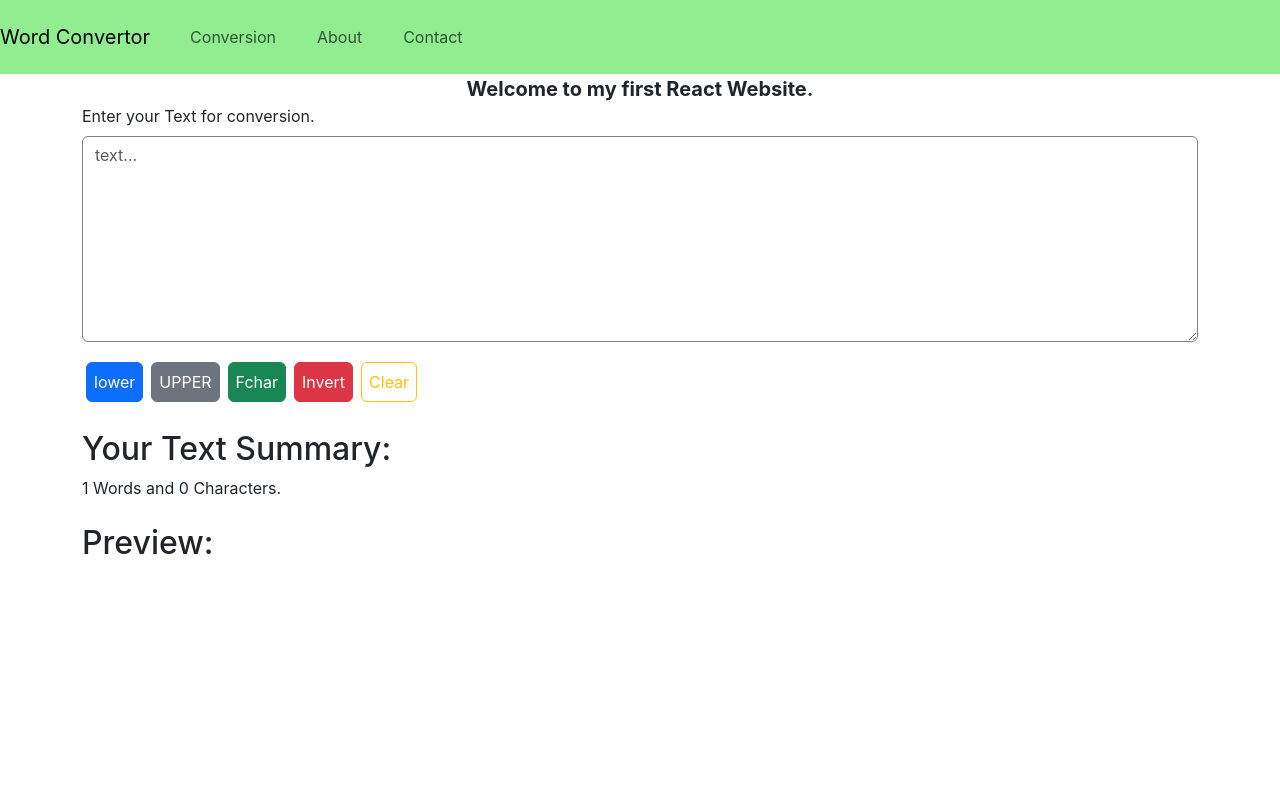
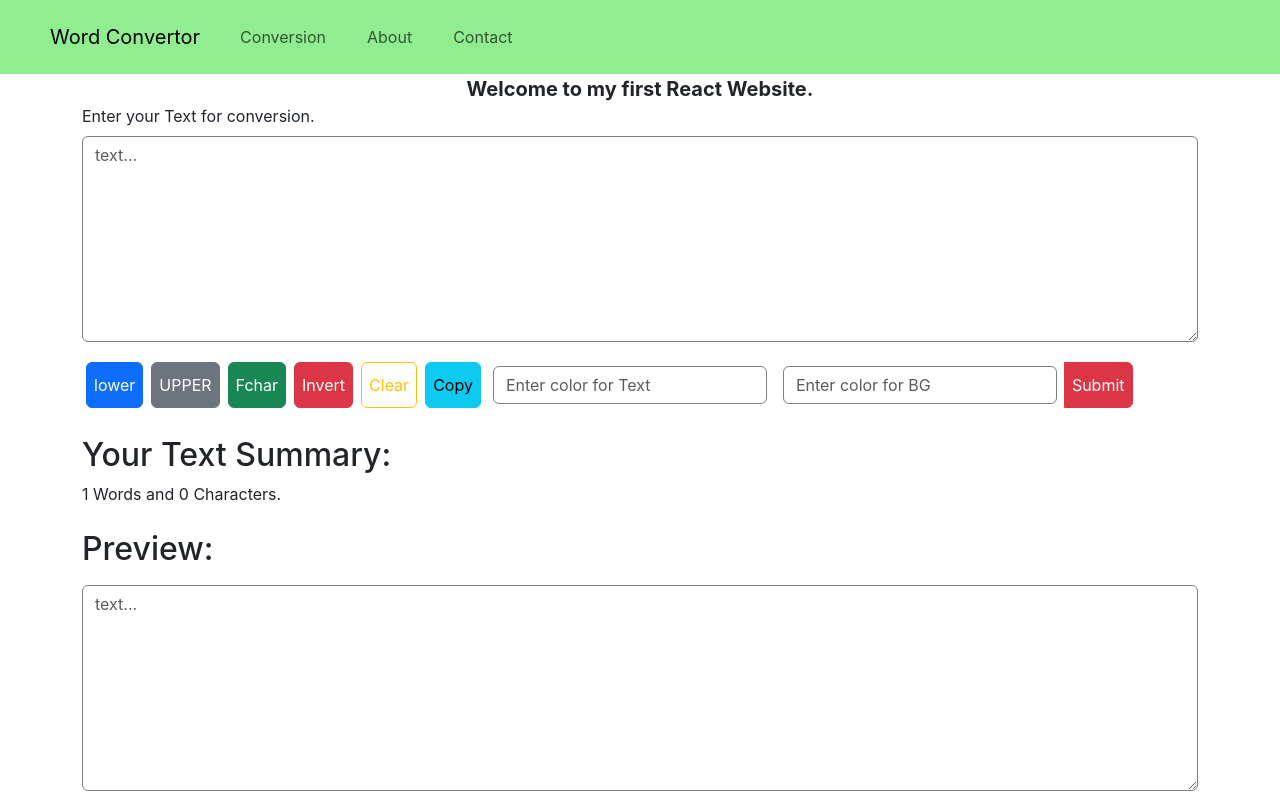
Before and after one commit to Tomkndn/word-convertor, a React (Create React App) app: page / in a window 1280 px wide. Built offline with nearby package versions, Linux system fonts and the light colour scheme.

Commit message:
added some more features

```diff
--- a/src/App.css
+++ b/src/App.css
@@ -1,60 +1,22 @@
-.App {
-  text-align: center;
-}
-
-.App-logo {
-  height: 40vmin;
-  pointer-events: none;
-}
-
-@media (prefers-reduced-motion: no-preference) {
-  .App-logo {
-    animation: App-logo-spin infinite 20s linear;
-  }
-}
-
-.App-header {
-  background-color: #282c34;
-  min-height: 100vh;
-  display: flex;
-  flex-direction: column;
-  align-items: center;
-  justify-content: center;
-  font-size: calc(10px + 2vmin);
-  color: white;
-}
-
-.App-link {
-  color: #61dafb;
-}
-
-@keyframes App-logo-spin {
-  from {
-    transform: rotate(0deg);
-  }
-  to {
-    transform: rotate(360deg);
-  }
-}
 *{
   margin: 0;
   padding: 0;
 }
-nav{
+.navbar{
   background-color: lightgreen;
-  display:flex;
+  display: flex;
   list-style: none;
+}
+.navbar-brand{
+  margin-left: 50px;
 }
 li{
   padding: 9px;
   padding-left: 1rem;
 }
-a{
-  color: black;
-  text-decoration: none;
-}
-a:hover{
+.nav-link:hover{
   color: blue;
+  cursor: pointer;
 }
 .intro{
   font-size: 20px;
@@ -65,6 +27,9 @@ a:hover{
   padding:7px;
   margin: 4px;
 }
-#text{
+#text,.form-control{
   border: solid grey 1px;
 }
+.buttons{
+  display: flex;
+}
--- a/src/components/Nav.js
+++ b/src/components/Nav.js
@@ -10,7 +10,7 @@ export default function Nav(){
             <div className="collapse navbar-collapse" id="navbarSupportedContent">
                 <ul className="navbar-nav mr-auto">
                     <li className="nav-item active">
-                        <a className="nav-link" href="#">Conversion</a>
+                        <a className="nav-link Active" href="#">Conversion</a>
                     </li>
                     <li className="nav-item">
                         <a className="nav-link" href="#">About</a>
@@ -22,4 +22,4 @@ export default function Nav(){
             </div>
         </nav>
     );
-}
+};
--- a/src/components/TextBox.js
+++ b/src/components/TextBox.js
@@ -1,18 +1,20 @@
 import React, { useState } from 'react'
 
 export default function TextBox(props){
+
     let [text,setText] = useState('');
+    let [text2,setText2] = useState('');
 
     const handleOnChange = (event)=>{
         setText(event.target.value);
     }
     const lowCase = ()=>{
         let newText = text.toLowerCase();
-        setText(newText)
+        setText2(newText)
     }
     const upCase = ()=>{
         let newText = text.toUpperCase();
-        setText(newText)
+        setText2(newText)
     }
     const firstChar =()=>{
         let newArray = text.split(' ');
@@ -21,7 +23,7 @@ export default function TextBox(props){
             let c = newArray[i][0].toUpperCase()+newArray[i].slice(1);
             newText.push(c);
         }
-        setText(newText.join(' '))
+        setText2(newText.join(' '))
     }
     const invert =()=>{
         let newArray = text.split(' ');
@@ -29,7 +31,7 @@ export default function TextBox(props){
         for (let i = 0; i<newArray.length;i++){
             let word = "";
             for (let j = 0; j<newArray[i].length;j++){
-                if (newArray[i][j] == newArray[i][j].toUpperCase()){
+                if (newArray[i][j] === newArray[i][j].toUpperCase()){
                     let c = newArray[i][j].toLowerCase();
                     word = word + c;
                 }else{
@@ -39,10 +41,14 @@ export default function TextBox(props){
             }
             newText.push(word);
         }
-        setText(newText.join(' '))
+        setText2(newText.join(' '))
     }
     const clear = ()=>{
         let newText = '';
+        setText(newText);
+    }
+    const copy = ()=>{
+        let newText = text2;
         setText(newText);
     }
     return(
@@ -53,17 +59,32 @@ export default function TextBox(props){
                     <textarea id='text' className="form-control" value={text} placeholder="text..." onChange={handleOnChange} rows="8"></textarea>
                 </div>
             </form>
-        <div className='container button'>
+            <div className='container buttons'>
                 <button type="button" className="btn btn-primary" onClick={lowCase}>lower</button>
                 <button type="button" className="btn btn-secondary" onClick={upCase}>UPPER</button>
                 <button type="button" className="btn btn-success" onClick={firstChar}>Fchar</button>
                 <button type="button" className="btn btn-danger" onClick={invert}>Invert</button>
                 <button type="button" className="btn btn-outline-warning" onClick={clear}>Clear</button>
+                <button type="button" class="btn btn-info" onClick={copy}>Copy</button>
+                <form className="input-group control">
+                    <div className="col-xs-3 m-2">
+                        <input type="text" className="form-control" id="text" placeholder="Enter color for Text" required/>
+                    </div>
+                    <div className="col-xs-3 m-2">
+                        <input type="text" className="form-control" id='bgcolor' placeholder="Enter color for BG" required/>
+                    </div>
+                <button type="button" className="btn btn-danger control">Submit</button>
+                </form>
             </div>
             <div className='container my-4'>
                 <h2>Your Text Summary:</h2>{text.split(' ').length} Words and {text.length} Characters.
-           <br/><br/><h2>Preview:</h2>{text}
             </div>
+            <form>
+                <div className="container mb-3">
+                    <label htmlFor="exampleFormControlTextarea1" className="form-label"><h2>Preview:</h2></label>
+                    <textarea id='text' className="form-control preview" value={text2} placeholder="text..." rows="8"></textarea>
+                </div>
+            </form>
         </>
     );
-}
+};
```
Also changed, not shown: 1 other file (tests, documents, lock files or other folders). Lines whose indentation alone changed are shown as unchanged.
